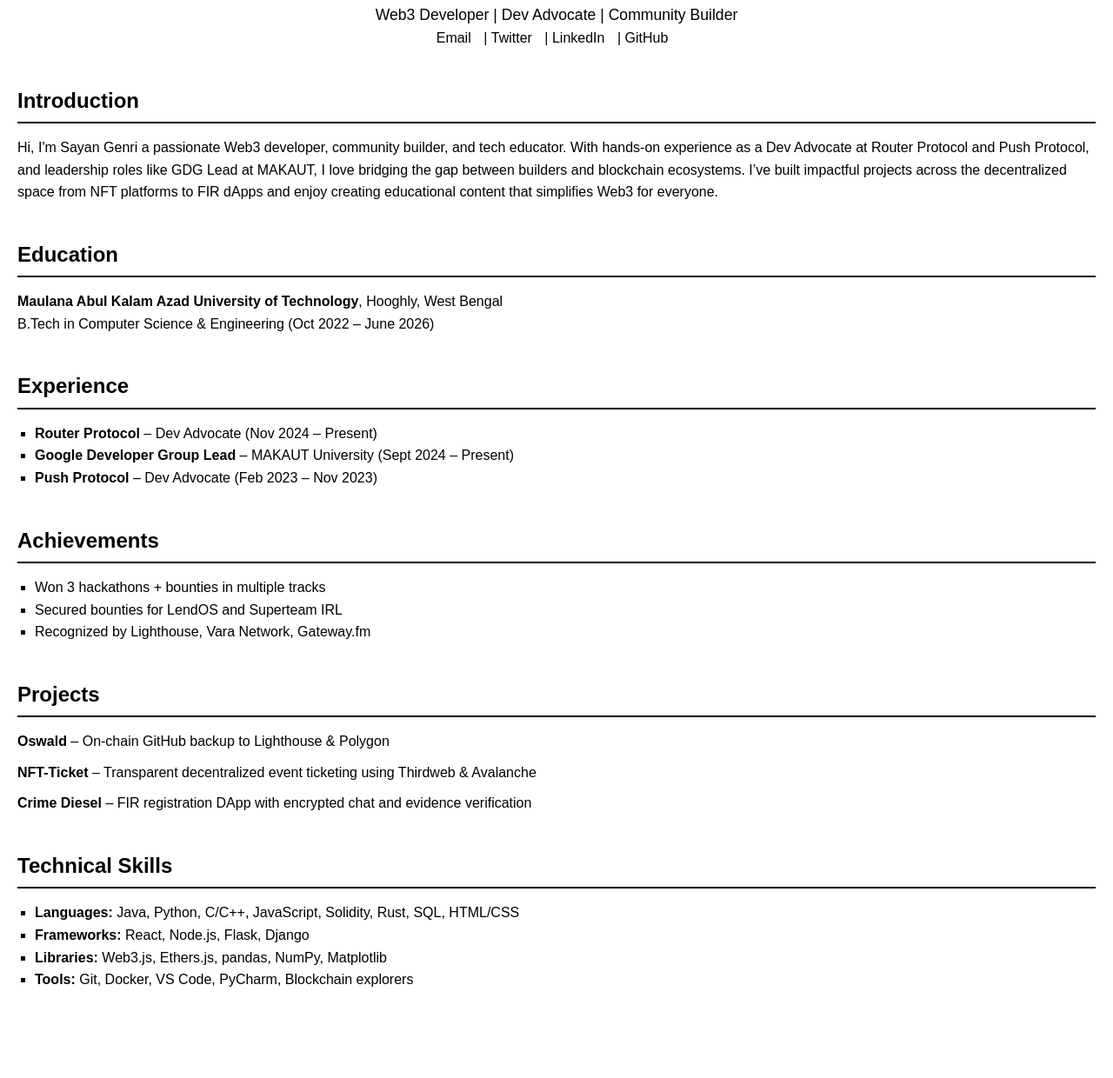
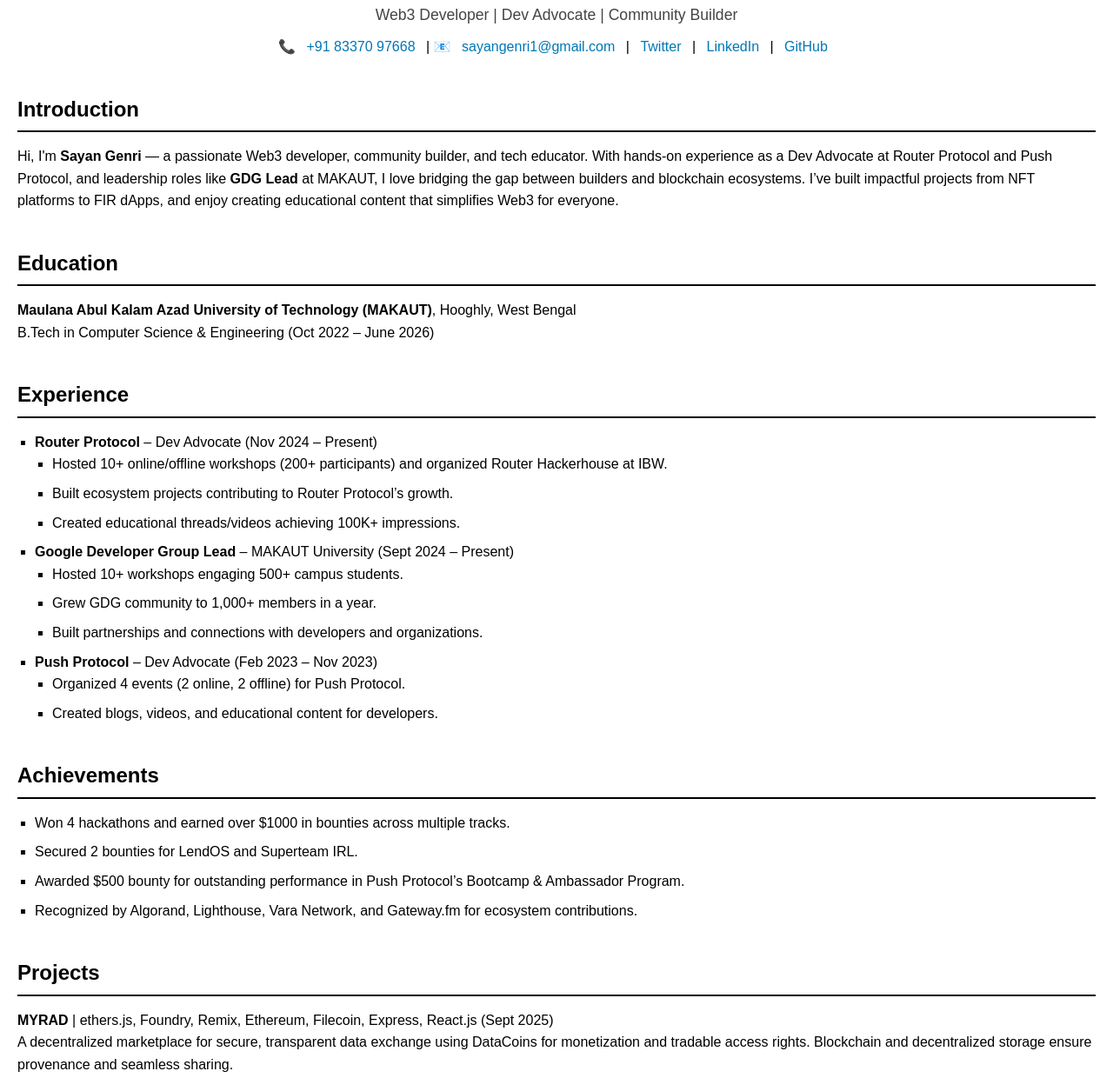
Before and after one commit to Sayangenri/sayangenri.github.io, a plain HTML site: page index.html in a window 1280 px wide. Shown: the part 91-1331 px from the top of the page at 87% size. Before the commit the page ends 1291 px from the top, so only its background shows below. Drawn offline with Linux system fonts and the light colour scheme.

Commit message:
Update index.html

```diff
--- a/index.html
+++ b/index.html
@@ -10,7 +10,7 @@
       box-sizing: border-box;
       margin: 0;
       padding: 0;
-      font-family: Arial, sans-serif;
+      font-family: "Poppins", Arial, sans-serif;
     }
 
     body {
@@ -27,11 +27,29 @@
 
     header h1 {
       font-size: 2.5rem;
+      font-weight: 700;
     }
 
     header p {
       margin-top: 10px;
       font-size: 1.1rem;
+      color: #444;
+    }
+
+    .contact {
+      margin-top: 10px;
+    }
+
+    .contact a {
+      text-decoration: none;
+      color: #0077b6;
+      font-weight: 500;
+      margin: 0 8px;
+      transition: color 0.3s;
+    }
+
+    .contact a:hover {
+      color: #005f73;
     }
 
     section {
@@ -42,6 +60,7 @@
       border-bottom: 2px solid #000;
       padding-bottom: 5px;
       margin-bottom: 15px;
+      font-size: 1.5rem;
     }
 
     ul {
@@ -49,15 +68,16 @@
       padding-left: 20px;
     }
 
-    .contact a {
-      text-decoration: none;
-      color: #000;
-      display: inline-block;
-      margin-right: 10px;
+    li {
+      margin-bottom: 8px;
     }
 
     .project {
-      margin-bottom: 10px;
+      margin-bottom: 15px;
+    }
+
+    strong {
+      color: #000;
     }
 
     @media (max-width: 768px) {
@@ -68,6 +88,10 @@
       header h1 {
         font-size: 2rem;
       }
+
+      h2 {
+        font-size: 1.3rem;
+      }
     }
   </style>
 </head>
@@ -77,69 +101,101 @@
     <h1>Sayan Genri</h1>
     <p>Web3 Developer | Dev Advocate | Community Builder</p>
     <div class="contact">
-      <a href="mailto:sayangenri1@gmail.com">Email</a> |
+      📞 <a href="tel:+918337097668">+91 83370 97668</a> |
+      📧 <a href="mailto:sayangenri1@gmail.com">sayangenri1@gmail.com</a> |
       <a href="https://x.com/Sayan__Genri">Twitter</a> |
       <a href="https://linkedin.com/in/sayangenri/">LinkedIn</a> |
       <a href="https://github.com/Sayangenri">GitHub</a>
     </div>
   </header>
+
   <section>
     <h2>Introduction</h2>
     <p>
-      Hi, I'm Sayan Genri a passionate Web3 developer, community builder, and tech educator.
-      With hands-on experience as a Dev Advocate at Router Protocol and Push Protocol, and leadership roles like GDG
-      Lead at MAKAUT, I love bridging the gap between builders and blockchain ecosystems.
-      I’ve built impactful projects across the decentralized space from NFT platforms to FIR dApps and enjoy
-      creating educational content that simplifies Web3 for everyone.
+      Hi, I'm <strong>Sayan Genri</strong> — a passionate Web3 developer, community builder, and tech educator.
+      With hands-on experience as a Dev Advocate at Router Protocol and Push Protocol, and leadership roles like
+      <strong>GDG Lead</strong> at MAKAUT, I love bridging the gap between builders and blockchain ecosystems.
+      I’ve built impactful projects from NFT platforms to FIR dApps, and enjoy creating educational content that simplifies
+      Web3 for everyone.
     </p>
   </section>
 
   <section>
     <h2>Education</h2>
-    <p><strong>Maulana Abul Kalam Azad University of Technology</strong>, Hooghly, West Bengal</p>
+    <p><strong>Maulana Abul Kalam Azad University of Technology (MAKAUT)</strong>, Hooghly, West Bengal</p>
     <p>B.Tech in Computer Science & Engineering (Oct 2022 – June 2026)</p>
   </section>
 
   <section>
     <h2>Experience</h2>
     <ul>
-      <li><strong>Router Protocol</strong> – Dev Advocate (Nov 2024 – Present)</li>
-      <li><strong>Google Developer Group Lead</strong> – MAKAUT University (Sept 2024 – Present)</li>
-      <li><strong>Push Protocol</strong> – Dev Advocate (Feb 2023 – Nov 2023)</li>
+      <li>
+        <strong>Router Protocol</strong> – Dev Advocate (Nov 2024 – Present)
+        <ul>
+          <li>Hosted 10+ online/offline workshops (200+ participants) and organized Router Hackerhouse at IBW.</li>
+          <li>Built ecosystem projects contributing to Router Protocol’s growth.</li>
+          <li>Created educational threads/videos achieving 100K+ impressions.</li>
+        </ul>
+      </li>
+
+      <li>
+        <strong>Google Developer Group Lead</strong> – MAKAUT University (Sept 2024 – Present)
+        <ul>
+          <li>Hosted 10+ workshops engaging 500+ campus students.</li>
+          <li>Grew GDG community to 1,000+ members in a year.</li>
+          <li>Built partnerships and connections with developers and organizations.</li>
+        </ul>
+      </li>
+
+      <li>
+        <strong>Push Protocol</strong> – Dev Advocate (Feb 2023 – Nov 2023)
+        <ul>
+          <li>Organized 4 events (2 online, 2 offline) for Push Protocol.</li>
+          <li>Created blogs, videos, and educational content for developers.</li>
+        </ul>
+      </li>
     </ul>
   </section>
 
   <section>
     <h2>Achievements</h2>
     <ul>
-      <li>Won 3 hackathons + bounties in multiple tracks</li>
-      <li>Secured bounties for LendOS and Superteam IRL</li>
-      <li>Recognized by Lighthouse, Vara Network, Gateway.fm</li>
+      <li>Won 4 hackathons and earned over $1000 in bounties across multiple tracks.</li>
+      <li>Secured 2 bounties for LendOS and Superteam IRL.</li>
+      <li>Awarded $500 bounty for outstanding performance in Push Protocol’s Bootcamp & Ambassador Program.</li>
+      <li>Recognized by Algorand, Lighthouse, Vara Network, and Gateway.fm for ecosystem contributions.</li>
     </ul>
   </section>
 
   <section>
     <h2>Projects</h2>
     <div class="project">
-      <strong>Oswald</strong> – On-chain GitHub backup to Lighthouse & Polygon
+      <strong>MYRAD</strong> | ethers.js, Foundry, Remix, Ethereum, Filecoin, Express, React.js (Sept 2025)<br />
+      A decentralized marketplace for secure, transparent data exchange using DataCoins for monetization and tradable access rights.
+      Blockchain and decentralized storage ensure provenance and seamless sharing.
     </div>
+
     <div class="project">
-      <strong>NFT-Ticket</strong> – Transparent decentralized event ticketing using Thirdweb & Avalanche
+      <strong>Oswald</strong> | JavaScript, GitHub Workflows, Solidity, Lighthouse, Polygon (Dec 2024)<br />
+      NPM package enabling on-chain GitHub repo/file backups into Lighthouse. Ensures data access even if repositories are deleted.
+      Backups are permanently recorded on the Polygon PoS chain.
     </div>
+
     <div class="project">
-      <strong>Crime Diesel</strong> – FIR registration DApp with encrypted chat and evidence verification
+      <strong>NFT Ticket</strong> | JavaScript, Thirdweb, Lighthouse, Avalanche<br />
+      Transforms ticketing with fairness and transparency via Web3. A decentralized, trustless system that enhances brand trust.
     </div>
   </section>
 
   <section>
     <h2>Technical Skills</h2>
     <ul>
-      <li><strong>Languages:</strong> Java, Python, C/C++, JavaScript, Solidity, Rust, SQL, HTML/CSS</li>
+      <li><strong>Languages:</strong> Java, Python, C/C++, SQL, JavaScript, HTML/CSS, Solidity, Rust</li>
       <li><strong>Frameworks:</strong> React, Node.js, Flask, Django</li>
+      <li><strong>Developer Tools:</strong> Git, Docker, VS Code, PyCharm, On-chain Explorers</li>
       <li><strong>Libraries:</strong> Web3.js, Ethers.js, pandas, NumPy, Matplotlib</li>
-      <li><strong>Tools:</strong> Git, Docker, VS Code, PyCharm, Blockchain explorers</li>
     </ul>
   </section>
+
 </body>
-
 </html>
```
